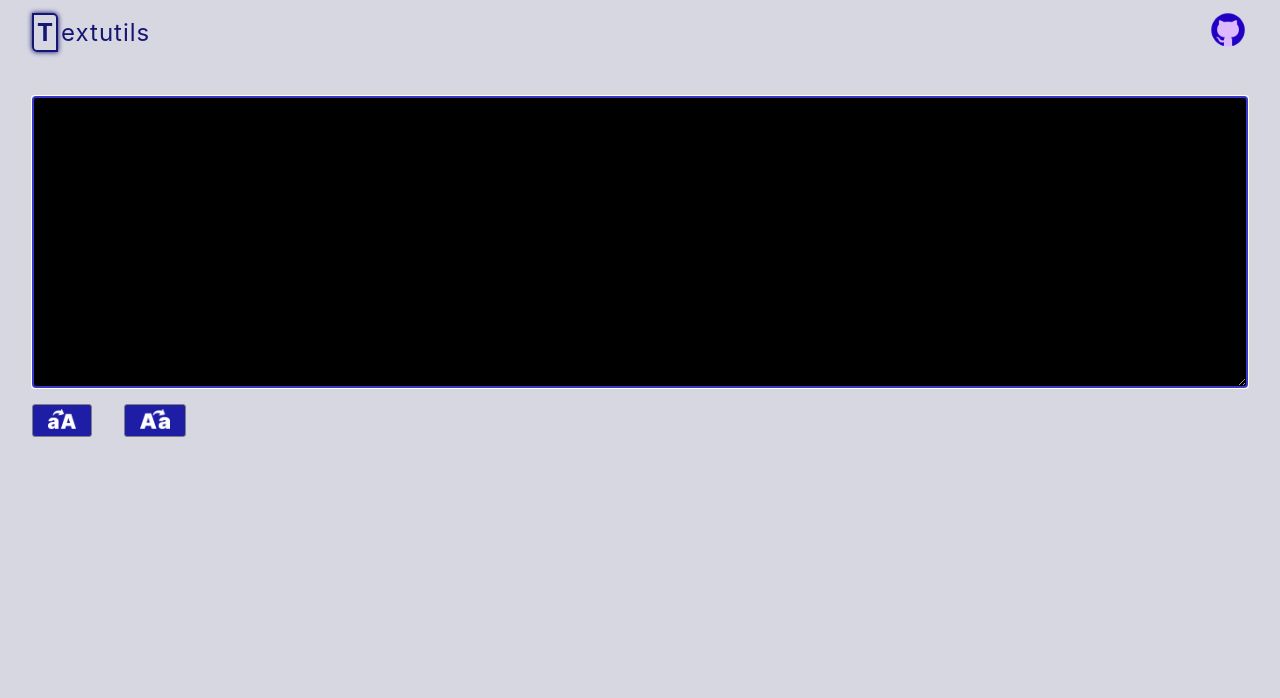
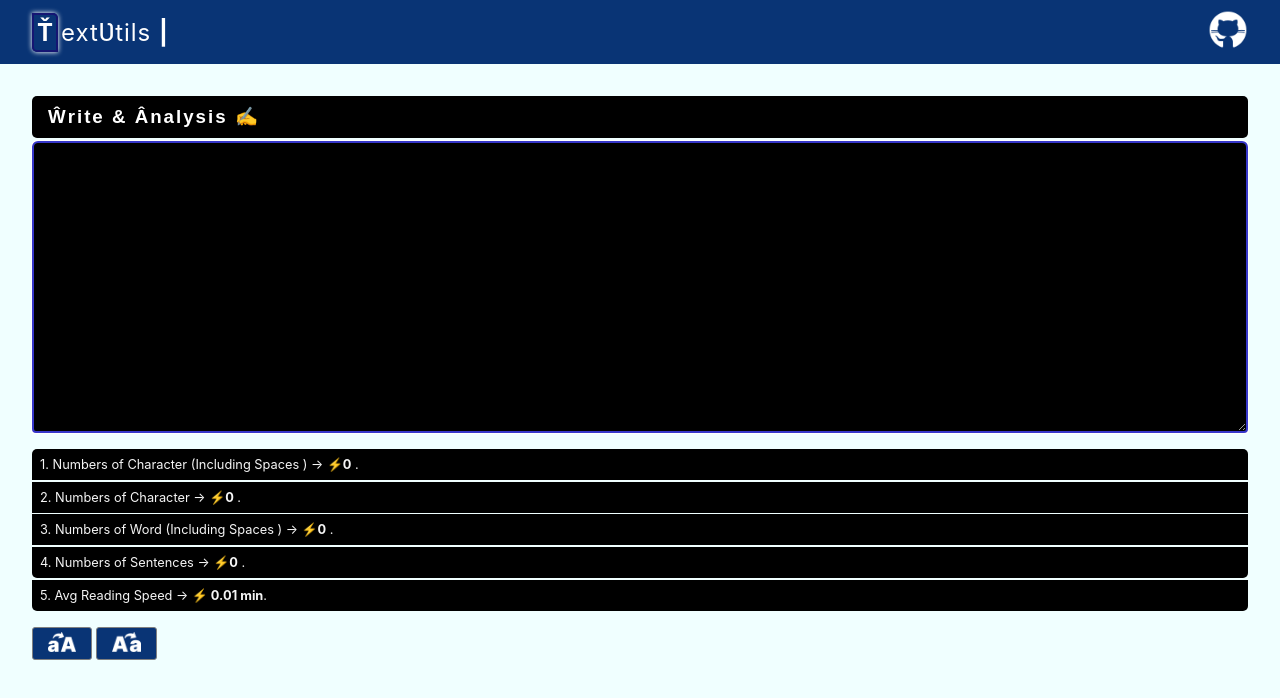
Before and after one commit to rounakkumar001/text-utils, a React (Create React App) app: page / in a window 1280 px wide. Shown: the top 698 px of the page. Built offline with nearby package versions, Linux system fonts and the light colour scheme.

Commit message:
All right in this stage, add avg reading speed section and some updates that's all done

```diff
--- a/src/App.css
+++ b/src/App.css
@@ -4,7 +4,8 @@
     box-sizing: border-box;
 }
 body{
-    background-color: #d7d7e2;
+    /* background-color: #d7d7e2; */
+    background-color: azure;
 }
 
 .logo{
@@ -20,24 +21,26 @@ body{
 .t{
     font-weight: bold;
     padding: 3px;
-    color:  rgb(21, 21, 115);
+    /* color:  rgb(21, 21, 115); */
+    color:  white;
     /* border-radius: 10px; */
     border-top-right-radius: 5px;
     border-bottom-left-radius: 5px;
     margin-right: 3px;
     /* border: 2px solid rgb(97, 95, 95); */
     border: 2px solid  rgb(21, 21, 115);
-    box-shadow: 0px 0px 5px .2px  rgb(21, 21, 115);
+    box-shadow: 0px 0px 5px .2px  white;
 
 }
 .rs{
     letter-spacing: 1px;
-    color: rgb(21, 21, 115);
+    /* color: rgb(21, 21, 115); */
+    color : white
 
 }
 
 .vLine{
-    color:  rgb(21, 21, 115);
+    color:  white;
     font-weight: bolder;
     animation: blink 1s steps(1, end) infinite;
 }
@@ -59,6 +62,7 @@ body{
     display: flex;
     align-items: center;
     justify-content: space-between;
+    background-color: #093475;
 }
 #main img{
     height: 40px;
@@ -67,17 +71,25 @@ body{
 }
 
 .Primary-btn{
-    background: rgb(29, 29, 165);
-    margin-left: 2rem;
+    /* background: rgb(29, 29, 165); */
+    background: #093475;
+    margin-left: .2rem;
     margin-top: 1rem;
     border: 1px solid gray;
     border-radius: 3px;
     padding: 4px 15px;
     cursor: pointer;
+
+
+}
+
+.btn-1{
+    margin-left: 2rem;
 }
 
 .Primary-btn:hover{
-    background: rgb(14, 14, 135);
+    /* background: rgb(14, 14, 135); */
+    background:#022a65;
     transition: .3s;
 }
 
@@ -107,10 +119,7 @@ body{
 
     }
 
-    .Primary-btn{
-
+    .btn-1{
         margin-left: 1rem;
-        margin-top: 1rem;
-
     }
 }
--- a/src/components/heading.js
+++ b/src/components/heading.js
@@ -1,6 +1,6 @@
 import React from 'react'
 // import logo from "../img/github-logo.png"
-import logo from "../img/bluegithub.png"
+import logo from "../img/whitegithub.png"
 import "../App.css"
 
 
@@ -8,11 +8,11 @@ export default function Heading() {
     return (
         <div id="main">
             <div className="logo">
-                <div className="t">T</div>
-                <div className="rs">extutils <span className="vLine">|</span></div>
+                <div className="t">&#x0164;</div>
+                <div className="rs">ext&#x01B2;tils <span className="vLine">|</span></div>
             </div>
 
-           <a href="https://www.google.com"> <img id="cat" src={logo} alt="" /> </a>
+           <a href="https://github.com/BhardwajRohan"> <img id="cat" src={logo} alt="" /> </a>
 
         </div>
     )
--- a/src/components/textbox.js
+++ b/src/components/textbox.js
@@ -1,7 +1,8 @@
-import React, {useState} from 'react'
+import React, { useState } from 'react'
 import '../form.css';
 import LtU from "../img/ltu.png"
 import UtL from "../img/UtL.png"
+
 
 export default function Textbox() {
 
@@ -14,19 +15,27 @@ export default function Textbox() {
         console.log("On Change fire");
         setText(event.target.value);
     }
-    const upperToLower = () =>{
+    const upperToLower = () => {
         let newText2 = text.toLowerCase();
         setText(newText2)
     }
 
-    const [text, setText] = useState(" ")
+    const [text, setText] = useState("")
 
     return (
+
+
         <>
             <div className="fmain">
+                <h3 className='heading'> &#x0174;rite &amp; &#xc2;nalysis 	&#9997;</h3>
                 <textarea value={text} onChange={checkOnChange} autoFocus name="" id="" cols="100" rows="12"></textarea>
+                <p className='Info Info-1'>1. Numbers of Character (Including Spaces ) &rarr; &#9889;<b>{text.length}</b> .</p>
+                <p className='Info'>2. Numbers of Character &rarr; &#9889;<b>{text.length - (text.split(" ").length - 1)}</b> .</p>
+                <p className='Info'>3. Numbers of Word (Including Spaces ) &rarr; &#9889;<b>{text.split(" ").length - 1}</b> .</p>
+                <p className='Info Info-4'>4. Numbers of Sentences &rarr; &#9889;<b>{text.split(". ").length - 1}</b> .</p>
+                <p className='Info Info-4'>5. Avg Reading Speed &rarr; &#9889;<b> {(0.008 * text.split(" ").length).toFixed(2) } min</b>.</p>
             </div>
-            <button onClick={lowerToUpper} className='Primary-btn'><img src={LtU} alt="" /></button>
+            <button onClick={lowerToUpper} className='Primary-btn btn-1'><img src={LtU} alt="" /></button>
             <button onClick={upperToLower} className='Primary-btn'><img src={UtL} alt="" /></button>
 
         </>
--- a/src/form.css
+++ b/src/form.css
@@ -13,15 +13,50 @@
     padding-bottom: 1.5rem;
     font-size: 1.1rem;
     background-color: black;
-    font-family: monospace;
+    font-family:'Courier New', Courier, monospace;
     border : 2px solid rgb(49, 49, 137);
+    border-top-left-radius: 5px;
+    border-top-right-radius: 5px ;
 }
 
 .fmain textarea:focus{
     outline-color: rgb(55, 55, 201);
-    outline-width: 5px;
+    outline-width: 8px;
+
 
 }
+
+.Info{
+    margin-top: .10rem;
+    color: whitesmoke;
+    background-color: black;
+    padding: .5rem;
+    font-size: .8rem;
+}
+
+.Info-1{
+    margin-top: 1rem;
+    border-top-left-radius: 5px  ;
+    border-top-right-radius: 5px  ;
+}
+.Info-4{
+
+    border-bottom-left-radius: 5px  ;
+    border-bottom-right-radius: 5px  ;
+}
+.heading{
+    background: black;
+    letter-spacing: 2px;
+    padding: 10px 1rem;
+    color: white;
+    /* border-top-left-radius: 5px;
+    border-top-right-radius: 5px; */
+    border-radius: 5px;
+    margin-bottom: .2rem;
+    font-family:Arial, Helvetica, sans-serif;
+}
+
+
 
 @media screen and (max-width : 426px) {
     .fmain {
@@ -34,6 +69,7 @@
         padding: .5rem;
         padding-top: .5rem;
         padding-bottom: 1rem;
-        font-size: 1rem;
+        font-size: .9rem;
+
     }
 }
```
Also changed, not shown: src/img/whitegithub.png (added), src/img/wordcount.png (added).
